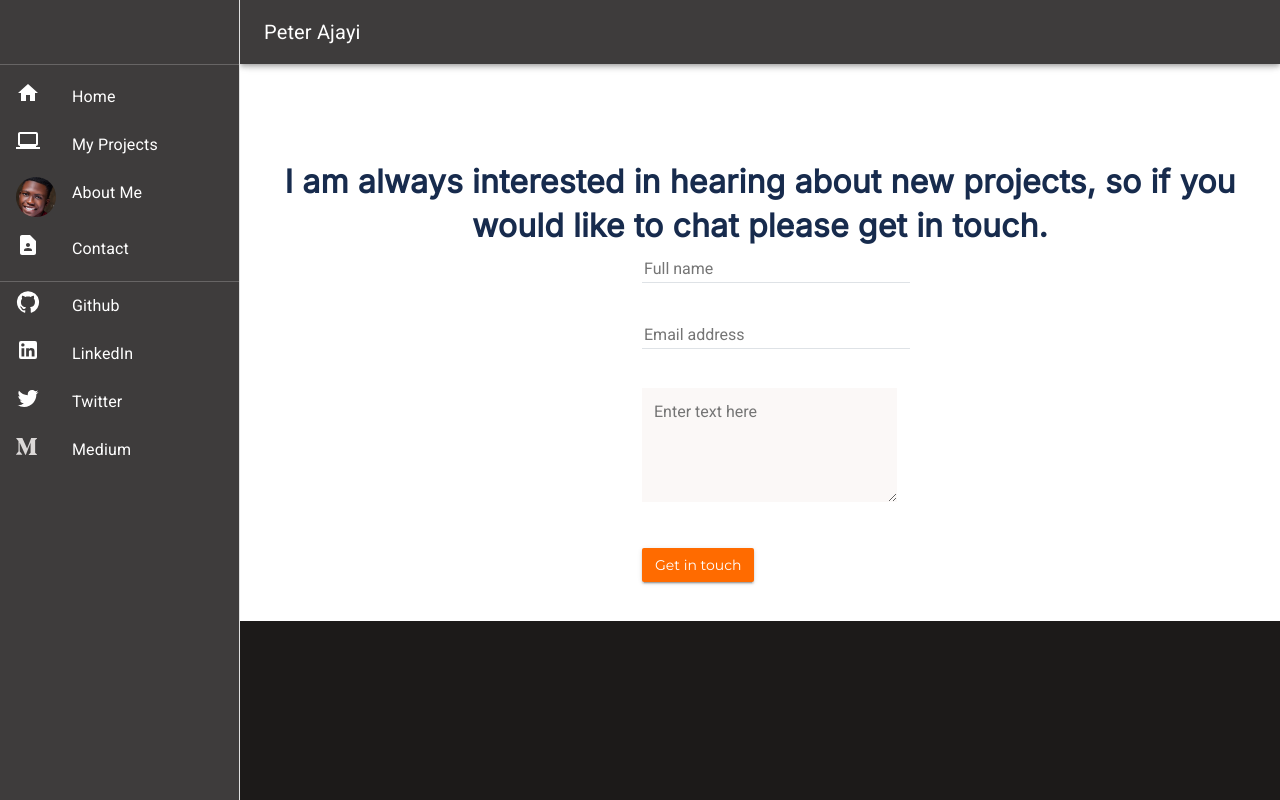
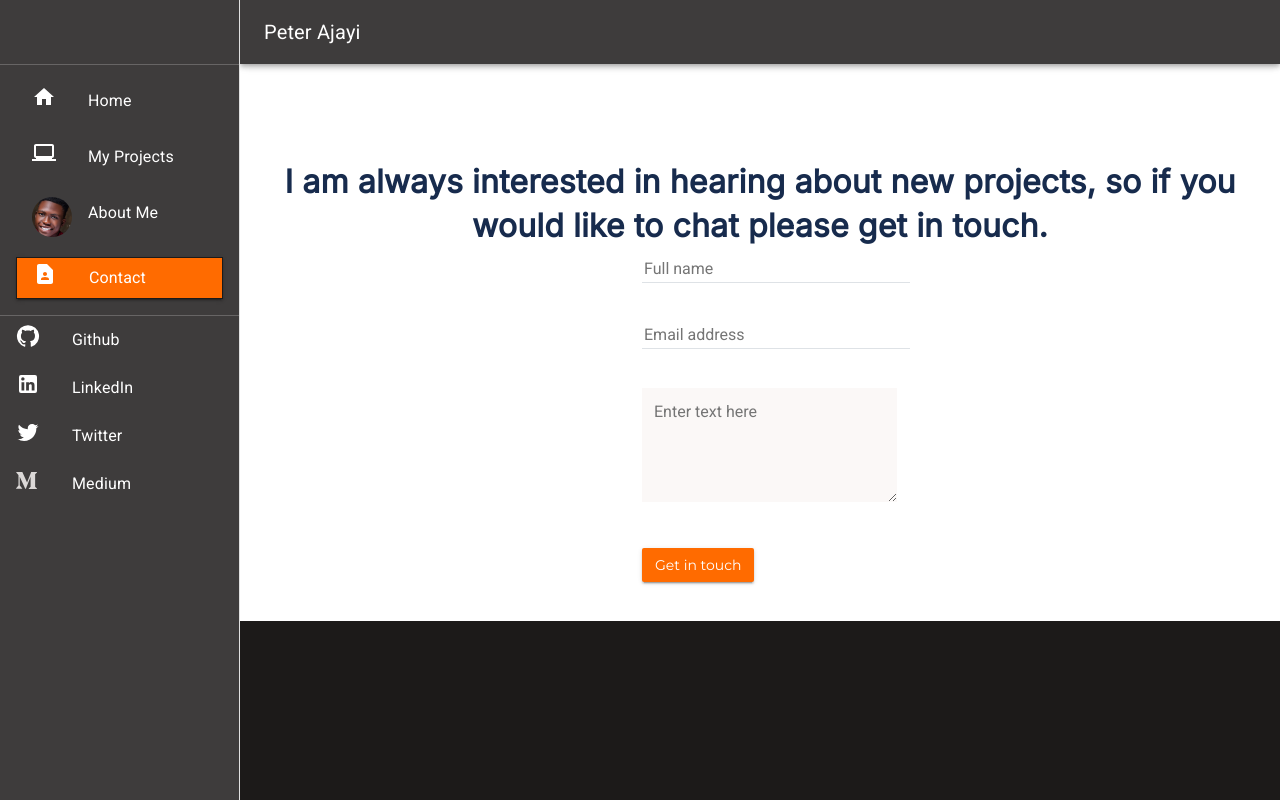
Before and after one commit to peterdgreat/My-Personal-Website, a React (Create React App) app: page /contact in a window 1280 px wide. Built offline with nearby package versions, Linux system fonts and the light colour scheme.

Commit message:
Animation effects added

```diff
--- a/package.json
+++ b/package.json
@@ -33,7 +33,6 @@
     "react-dom": "^17.0.2",
     "react-icons": "^4.3.1",
     "react-redux": "^7.2.3",
-    "react-router": "^6.2.1",
     "react-router-dom": "^6.1.1",
     "react-scripts": "4.0.3",
     "redux": "^4.1.2",
--- a/src/components/Drawer.js
+++ b/src/components/Drawer.js
@@ -1,3 +1,4 @@
+/* eslint-disable import/no-extraneous-dependencies */
 /* eslint-disable react/require-default-props */
 import * as React from 'react';
 import PropTypes from 'prop-types';
@@ -131,11 +132,12 @@ function ResponsiveDrawer(props) {
           <ListItem button key={link.id}>
             <NavLink
               onClick={handleDrawerToggle}
-              className={`d-flex ${classes.icon}`}
+              className={`d-flex ${classes.icon} w-100 h-100 px-3 py-1`}
               to={link.path}
+              activeClassName="active"
             >
-              <ListItemIcon className={classes.icon}>{link.icon}</ListItemIcon>
-              <ListItemText primary={link.text} />
+              <ListItemIcon activeClassName="active" className={classes.icon}>{link.icon}</ListItemIcon>
+              <ListItemText activeClassName="active" primary={link.text} />
             </NavLink>
           </ListItem>
         ))}
--- a/src/components/Project.js
+++ b/src/components/Project.js
@@ -30,8 +30,12 @@ const useStyles = makeStyles({
   img: {
     opacity: '0.5 !important',
     transition: 'all 0.5s ease-in-out',
+
     '&:hover': {
       opacity: '1 !important',
+      animation: 'shake 0.82s cubic-bezier(0.36, 0.07, 0.19, 0.97) both',
+      transform: 'translate3d(0, 0, 0)',
+      perspective: '1000px',
     },
   },
   details: {
--- a/src/styles/Drawer.css
+++ b/src/styles/Drawer.css
@@ -7,3 +7,10 @@
   width: 21px;
   height: 17px;
 }
+
+.active {
+  border: 1px solid #1c1a19;
+  width: 100%;
+  background-color: #ff6b00;
+  box-shadow: 0 2px 2px 0 rgba(0, 0, 0, 0.14), 0 3px 1px -2px rgba(0, 0, 0, 0.2), 0 1px 5px 0 rgba(0, 0, 0, 0.12);
+}
--- a/src/styles/Modal.css
+++ b/src/styles/Modal.css
@@ -33,14 +33,30 @@ a:any-link {
 }
 
 .sp-btn:hover {
-  background-color: #fff5e1;
-  border: 1px solid #f55800;
-  font-style: normal;
-  font-weight: bold;
-  color: #f55800;
+  animation: shake 0.82s cubic-bezier(0.36, 0.07, 0.19, 0.97) both;
+  transform: translate3d(0, 0, 0);
+  perspective: 1000px;
 }
 
-.sp-btn:disabled {
-  background: #f4f1f0;
-  color: #5b5957;
+@keyframes shake {
+  10%,
+  90% {
+    transform: translate3d(-1px, 0, 0);
+  }
+
+  20%,
+  80% {
+    transform: translate3d(2px, 0, 0);
+  }
+
+  30%,
+  50%,
+  70% {
+    transform: translate3d(-4px, 0, 0);
+  }
+
+  40%,
+  60% {
+    transform: translate3d(4px, 0, 0);
+  }
 }
```
Also changed, not shown: 1 other file (tests, documents, lock files or other folders).
